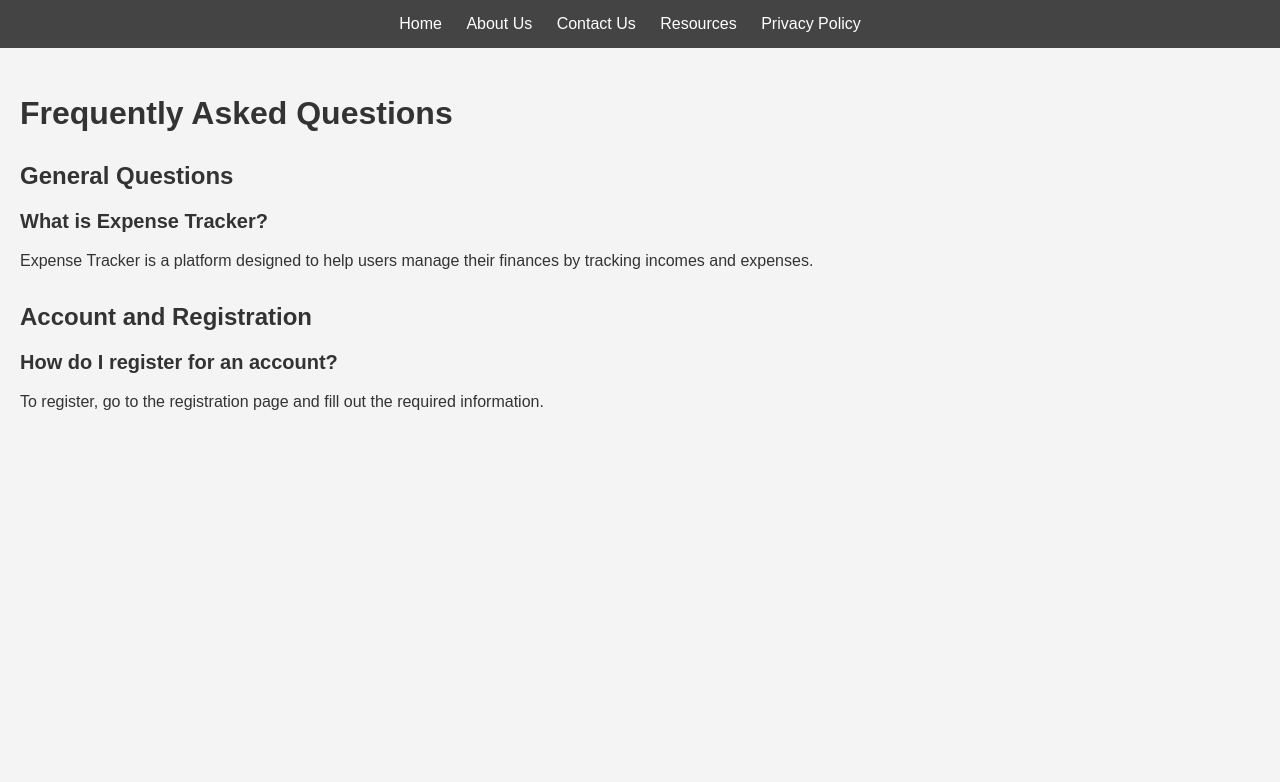
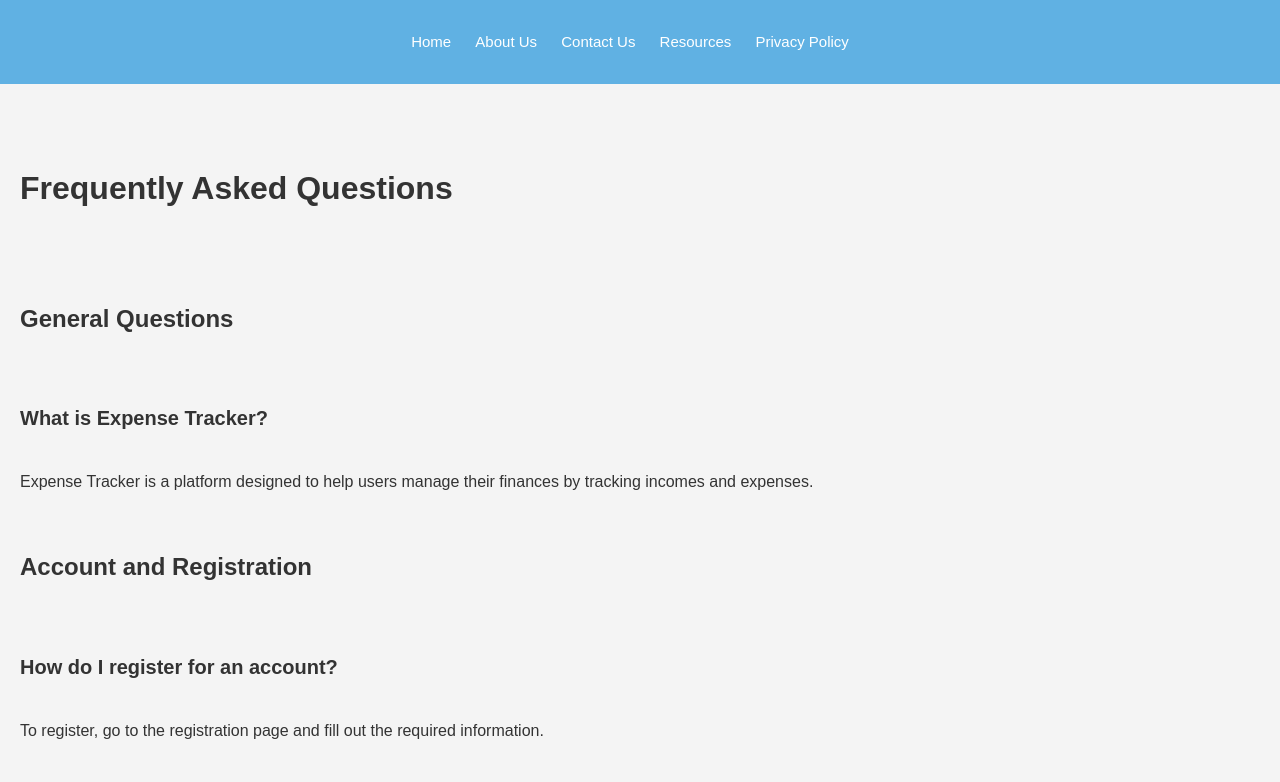
Before and after one commit to yashah9/Finance_Tracker, a PHP site: page /faq.html in a window 1280 px wide. Shown: the top 782 px of the page. Run offline with PHP 8.4, Linux system fonts and the light colour scheme.

Commit message:
Update faq.css

```diff
--- a/faq.css
+++ b/faq.css
@@ -5,13 +5,16 @@ body {
     padding: 0;
     background-color: #f4f4f4;
     color: #333;
+    line-height: 3.6;
 }
 
 header {
-    background-color: #444;
+    background-color: #60b1e3;
     color: #fff;
     padding: 15px;
     text-align: center;
+    font-size: 15px;
+
 }
 
 nav ul {
```
